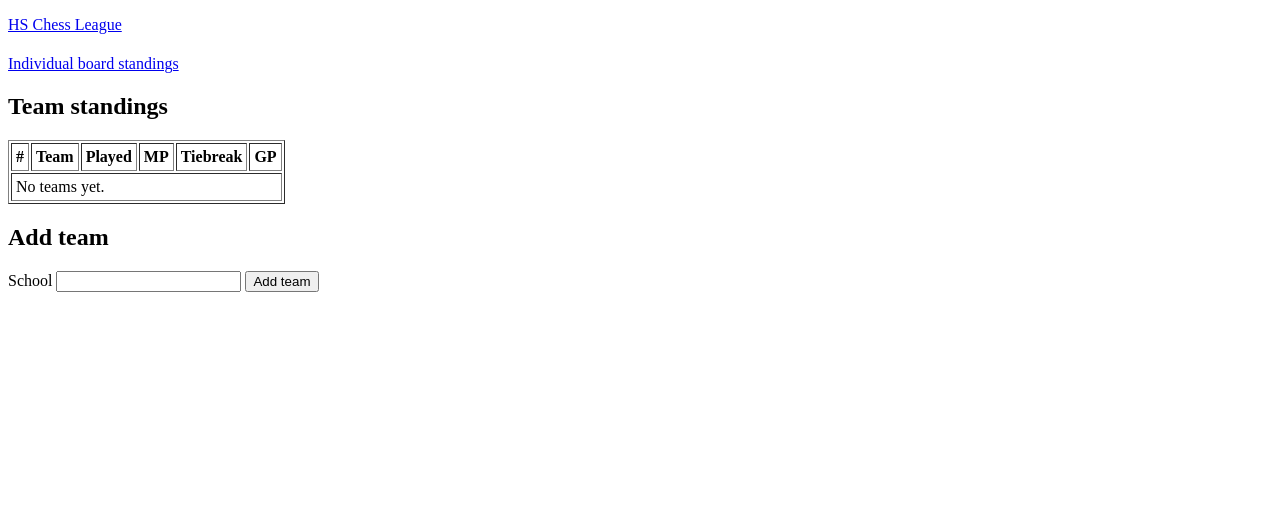
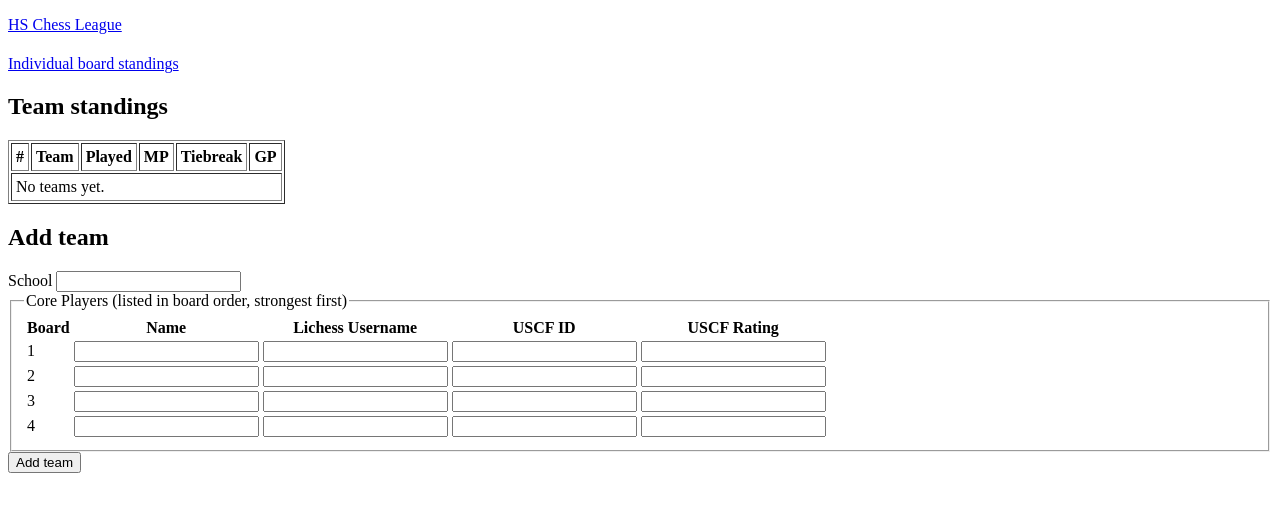
Before and after one commit to titus369/hs-chess-league, a Flask app: template app/templates/tournament.html in a window 1280 px wide. Shown: the top 512 px of the page. Run offline with Flask 3, Linux system fonts and the light colour scheme; the template is opened without the code that fills it, so the values that code supplies are empty; parts of the project's set-up code (start-up, migrations or seed data) failed here and were passed over.

Commit message:
pushing changes to the add tournament feature to include a form for adding players

```diff
--- a/app/models.py
+++ b/app/models.py
@@ -25,11 +25,13 @@ class Player(db.Model):
 
     id = db.Column(db.Integer, primary_key=True)
     name = db.Column(db.String(120), nullable=False)
-    rating = db.Column(db.Integer)
+    uscf_id = db.Column(db.Integer, nullable = True) #players are not required to have a uscf id/rating
+    rating = db.Column(db.Integer, nullable = True)
     tournament_id = db.Column(db.Integer, db.ForeignKey("tournament.id"), nullable=False)
     school_id = db.Column(db.Integer, db.ForeignKey("school.id"), nullable=False)
     is_core = db.Column(db.Boolean, nullable=False, default=False)
     core_team_id = db.Column(db.Integer, db.ForeignKey("team.id"), nullable=True)
+    lichess_username = db.Column(db.String(120), nullable = False)
     board = db.Column(db.Integer, nullable=True)
 
     __table_args__ = (
--- a/app/standings.py
+++ b/app/standings.py
@@ -24,7 +24,7 @@ def team_standings(tournament):
 
     for team_id, opp, gp in results:
         if opp is not None:
-            rows[team_id]"tb" += gp gp*rows[opp]["mp"]
+            rows[team_id]["tb"] += gp * rows[opp]["mp"]
 
     ordered = sorted(rows.values(), key=lambda r: (-r["mp"], -r["tb"], -r["gp"], r["team"].name), )
     for i, r in enumerate(ordered, 1):
--- a/app/templates/tournament.html
+++ b/app/templates/tournament.html
@@ -18,8 +18,27 @@
 
 <h2>Add team</h2>
 <form method="post" action="{{ url_for('main.add_team', tournament_id=t.id) }}">
-  <label>School <input name="school" list="schools" required></label>
-  <datalist id="schools">{% for s in schools %}<option value="{{ s.name }}">{% endfor %}</datalist>
-  <button>Add team</button>
+    <label>School <input name="school" list="schools" required></label>
+    <datalist id="schools">{% for s in schools %}<option value="{{ s.name }}">{% endfor %}</datalist>
+    <fieldset>
+        <legend>Core Players (listed in board order, strongest first)</legend>
+        <table>
+            <thead>
+                <tr><th>Board</th><th>Name</th><th>Lichess Username</th><th>USCF ID</th><th>USCF Rating</th></tr>
+            </thead>
+            <tbody>
+                {% for board in range(1, 5) %}
+                <tr>
+                    <td>{{  board  }}</td></td>
+                    <td><input name="name" required></td>
+                    <td><input name ="lichess_username" required></td>
+                    <td><input name = "uscf_id"></td>
+                    <td><input name = "rating"></td>
+                </tr>
+                {% endfor %}
+            </tbody>
+        </table>
+    </fieldset>
+    <button>Add team</button>
 </form>
 {% endblock %}
```
Also changed, not shown: app/routes.py (+5 -3 lines).
